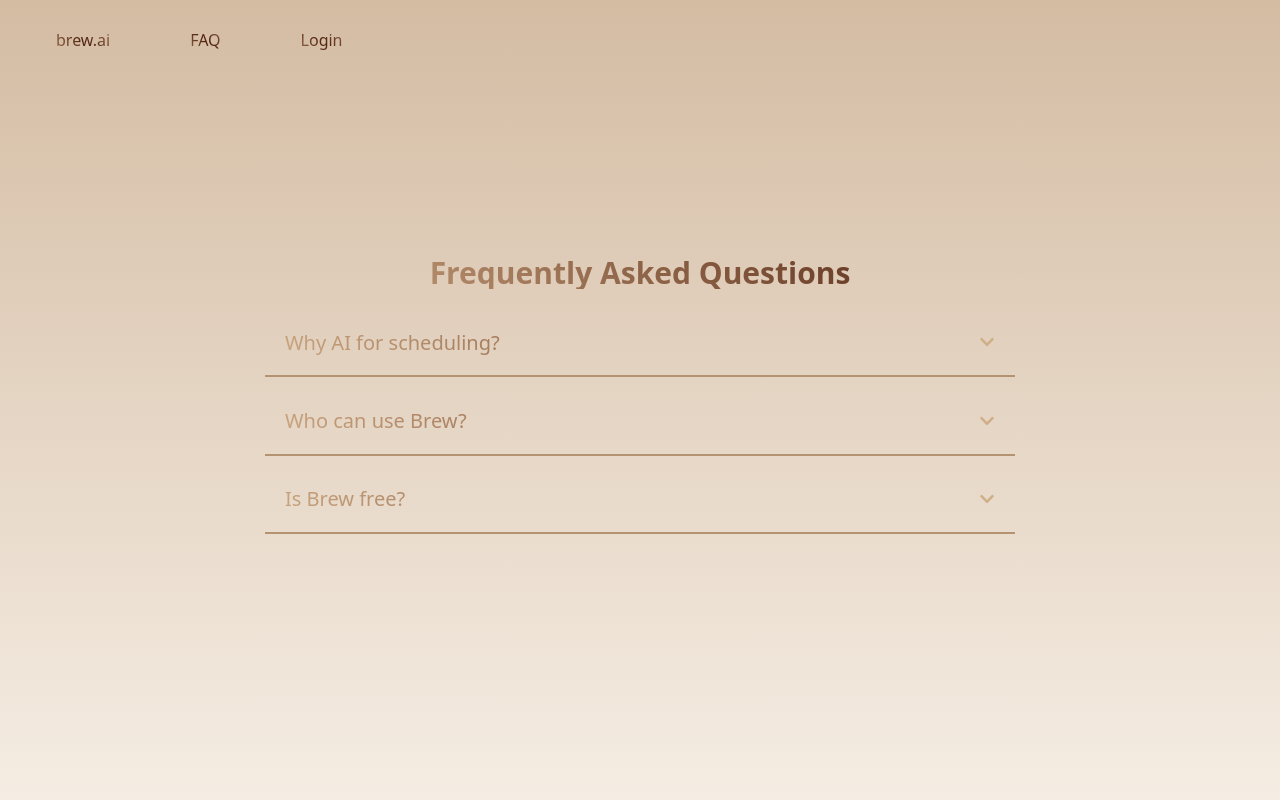
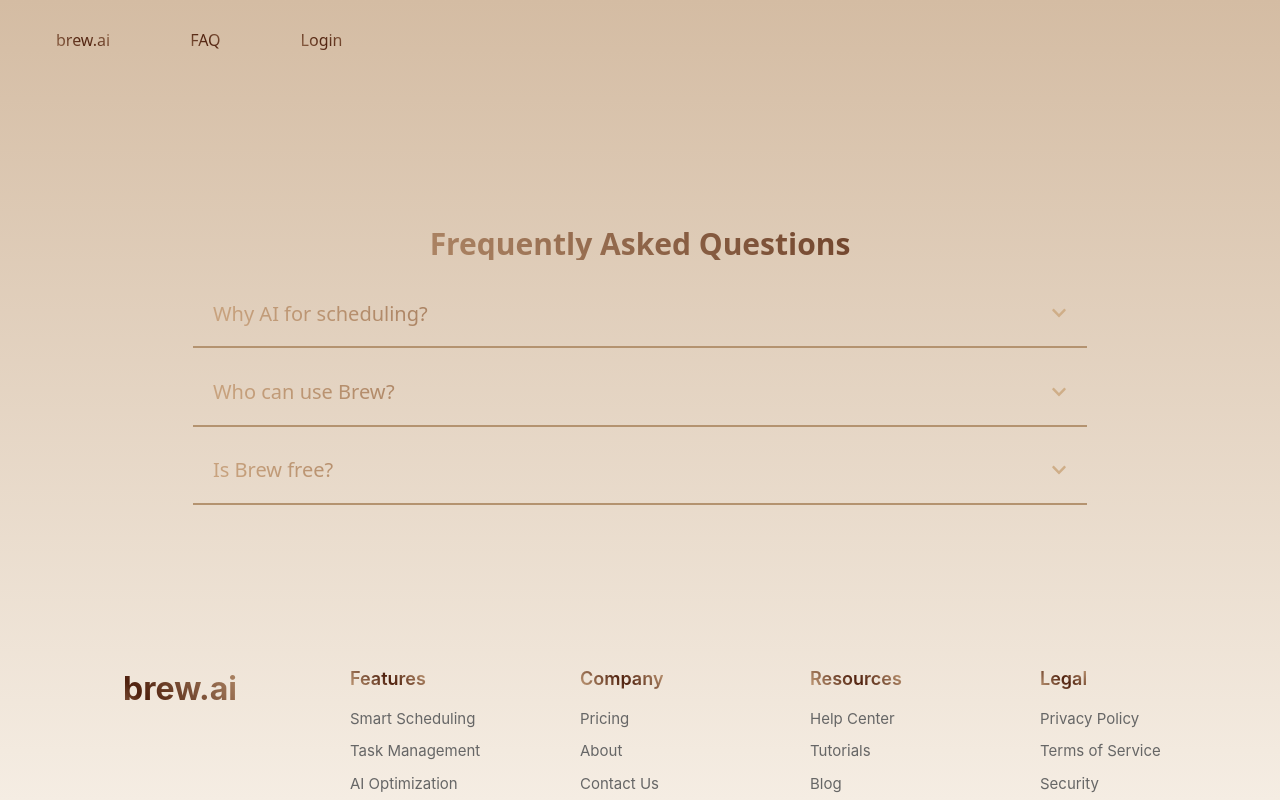
Before and after one commit to christianacho/espresso, a React (Vite) app in the folder frontend/: page /faq in a window 1280 px wide. Built offline with nearby package versions, Linux system fonts and the light colour scheme.

Commit message:
Fixed formats and added footer into faq page

```diff
--- a/frontend/src/components/Sidebar.tsx
+++ b/frontend/src/components/Sidebar.tsx
@@ -35,4 +35,4 @@ export default function SidebarDots() {
         ))}
     </div>
     );
-   }
+}
--- a/frontend/src/pages/Faq.tsx
+++ b/frontend/src/pages/Faq.tsx
@@ -1,6 +1,7 @@
 import { useState } from "react"
 import { FaChevronDown } from "react-icons/fa"
 import Navbar from "../components/Navbar"
+import Footer from "../components/Footer"
 import "../style/Faq.css"
 
 export default function Faq() {
@@ -13,6 +14,7 @@ export default function Faq() {
     return (
         <div className="container">
             <Navbar />
+        <div className="faq">
             <h1 className="faq-title">Frequently Asked Questions</h1>
             <div className="accordion">
                 <div className="accordion-item">
@@ -49,8 +51,14 @@ export default function Faq() {
                     </div>
                     <hr />
                 </div>
+            </div>
 
+            {/* <Footer /> */}
             </div>
+            <div className="faq-footer">
+                <Footer />
+            </div>
+
         </div>
     );
 }
--- a/frontend/src/pages/Home.tsx
+++ b/frontend/src/pages/Home.tsx
@@ -16,7 +16,9 @@ export default function Home() {
             <Section4 />
             <Section5 />
             <Section6 />
-            <Footer />
+            <div className="footer-home">
+                <Footer />
+            </div>
         </div>
     );
 }
--- a/frontend/src/style/Faq.css
+++ b/frontend/src/style/Faq.css
@@ -34,11 +34,12 @@ section {
     background-clip: text;
     text-align: center;
     margin-bottom: 2rem;
+    margin-top: 40rem;
 }
 
-.container {
-    width: 100%;
-    max-width: 80rem;
+.faq {
+    width: 80%;
+    /* max-width: 80rem; */
     margin: 0 auto;
     padding: 0 1.5rem;
 }
@@ -134,3 +135,7 @@ section {
 .arrow.open {
     transform: rotate(180deg);
 }
+
+.faq-footer {
+    margin-top: 7rem;
+}
--- a/frontend/src/style/Footer.css
+++ b/frontend/src/style/Footer.css
@@ -1,5 +1,5 @@
 .footer-section {
-    background: linear-gradient(180deg, #F5EDE3, #E8D5C2);
+    background-color: transparent;
     padding: 80px 0 40px;
     width: 100%;
     margin: 0;
--- a/frontend/src/style/Home.css
+++ b/frontend/src/style/Home.css
@@ -107,3 +107,7 @@ header {
 .home-hook.visible {
     opacity: 1;
 }
+
+.footer-home {
+    background: linear-gradient(180deg, #F5EDE3, #E8D5C2);
+}
```
